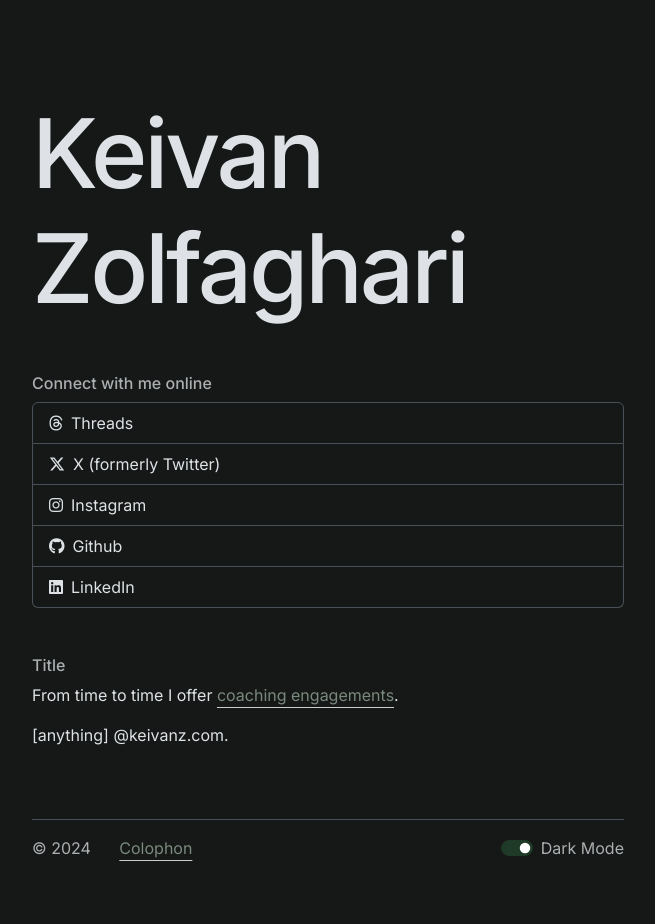
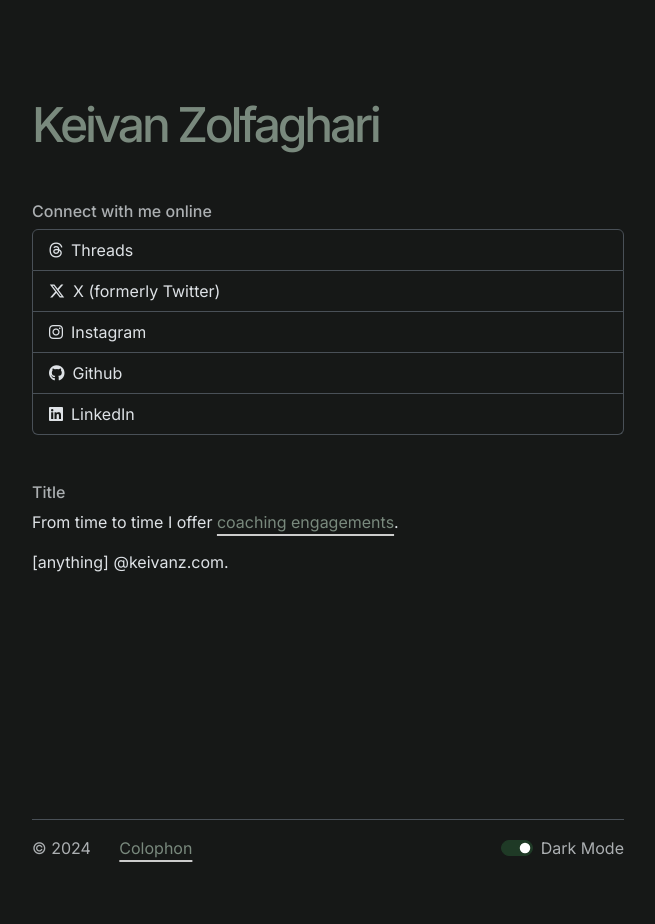
Before and after one commit to keivanz/keivanz.github.io, a Jekyll site: the page built from index.md, in a window 1280 px wide. Shown: the whole page, without its empty margins (312-967 px from the left). Built offline with Jekyll 4.4.1, drawn with Linux system fonts in a browser that asks for light colours; nearby versions of some CDN libraries; some web fonts are replaced.

Commit message:
updating to fixed width

```diff
--- a/_includes/homepage.html
+++ b/_includes/homepage.html
@@ -1,4 +1,6 @@
-<h1 class="display-1 mt-5 mb-4 name_lead" style="view-transition-name: sitetitle;">{{ site.title }}</h1>
+<h1 class="display-5 mt-5 mb-4 name_lead" style="view-transition-name: sitetitle;">
+  <a href="/" class="text-decoration-none">{{ site.title }}</a>
+</h1>
 
 <h6 class="text-body-secondary mt-5">Connect with me online</h6>
 <div class="social_links list-group ps-0">
--- a/_layouts/coach.html
+++ b/_layouts/coach.html
@@ -3,7 +3,7 @@
   {% include head.html %}
   <body>
 
-    <div class="col-lg-5 mx-auto p-4 py-md-5">
+    <div class="container mx-auto p-4 py-md-5">
 
       {% include header.html %}
 
--- a/_layouts/page.html
+++ b/_layouts/page.html
@@ -3,7 +3,7 @@
   {% include head.html %}
   <body>
 
-    <div class="col-lg-5 mx-auto p-4 py-md-5">
+    <div class="container mx-auto p-4 py-md-5">
 
       {% include header.html %}
 
--- a/_sass/_custom.scss
+++ b/_sass/_custom.scss
@@ -46,9 +46,9 @@
 
 a {
   text-underline-offset: .4em;
-  text-decoration-thickness: 1px;
+  text-decoration-thickness: 1.5px;
   text-decoration-color:#CCC;
-  transition: .3s ease;
+  transition: .3s ease-out;
   transition-property: all;
 }
 a:hover{
@@ -88,7 +88,7 @@
 
 html,
 body {
-  transition: background .05s;
+  transition: background .05s ease-out;
 }
 
 main {
@@ -103,7 +103,7 @@
 
 .social_links {
   color: inherit;
-  transition: .25s ease;
+  transition: .25s ease-out;
 
   &:hover {
     a {
--- a/_sass/_variables.scss
+++ b/_sass/_variables.scss
@@ -24,6 +24,7 @@
   6: 2.5rem
 );
 
+/* reset to ensure max page width */
 $container-max-widths: (
   sm: 40rem,
   md: 40rem,
```
